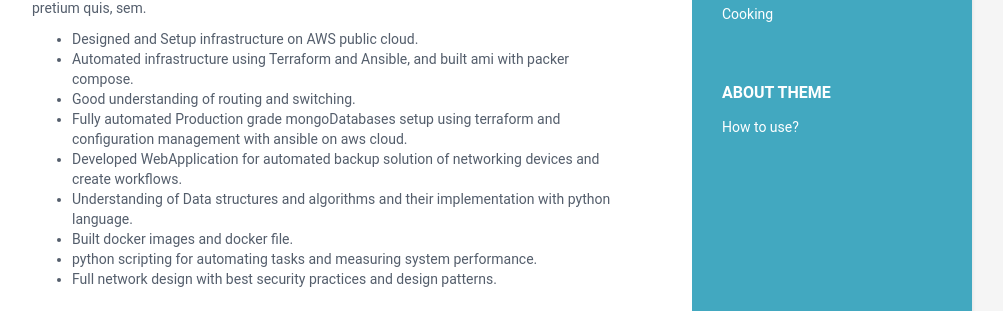
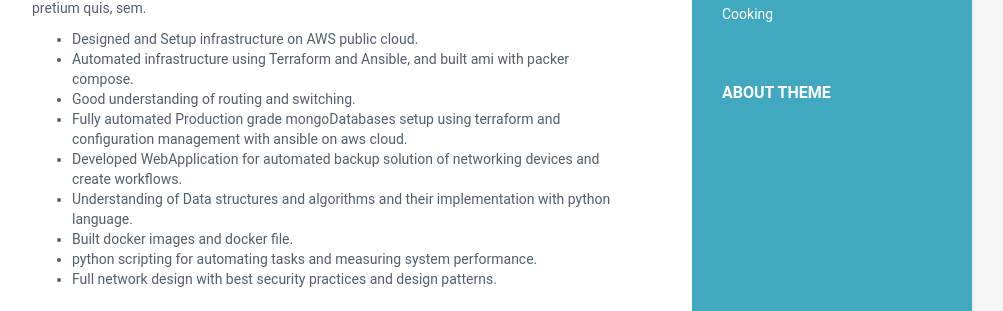
Before and after one commit to dineshkumar181094/dineshkumar181094, a Jekyll site: the page built from index.html, in a window 1280 px wide and 900 px high, scrolled down 817 px. Shown: the part 141-452 px from the top of the window, without its empty margins (168-1171 px from the left). Built offline with Jekyll 4.4.1, drawn with Linux system fonts in a browser that asks for light colours.

```diff
--- a/_includes/about.html
+++ b/_includes/about.html
@@ -2,9 +2,9 @@
   <h2 class="container-block-title">
     About Theme
   </h2>
-  <ul class="list-unstyled interests-list">
+  <!-- <ul class="list-unstyled interests-list">
     <a target="_blank" href="https://www.youtube.com/watch?v=Jnmj1dXDbNk">
       <li>How to use?</li>
     </a>
-  </ul>
+  </ul> -->
 </div><!--//About-->
```
Also changed, not shown: 1 other file.
